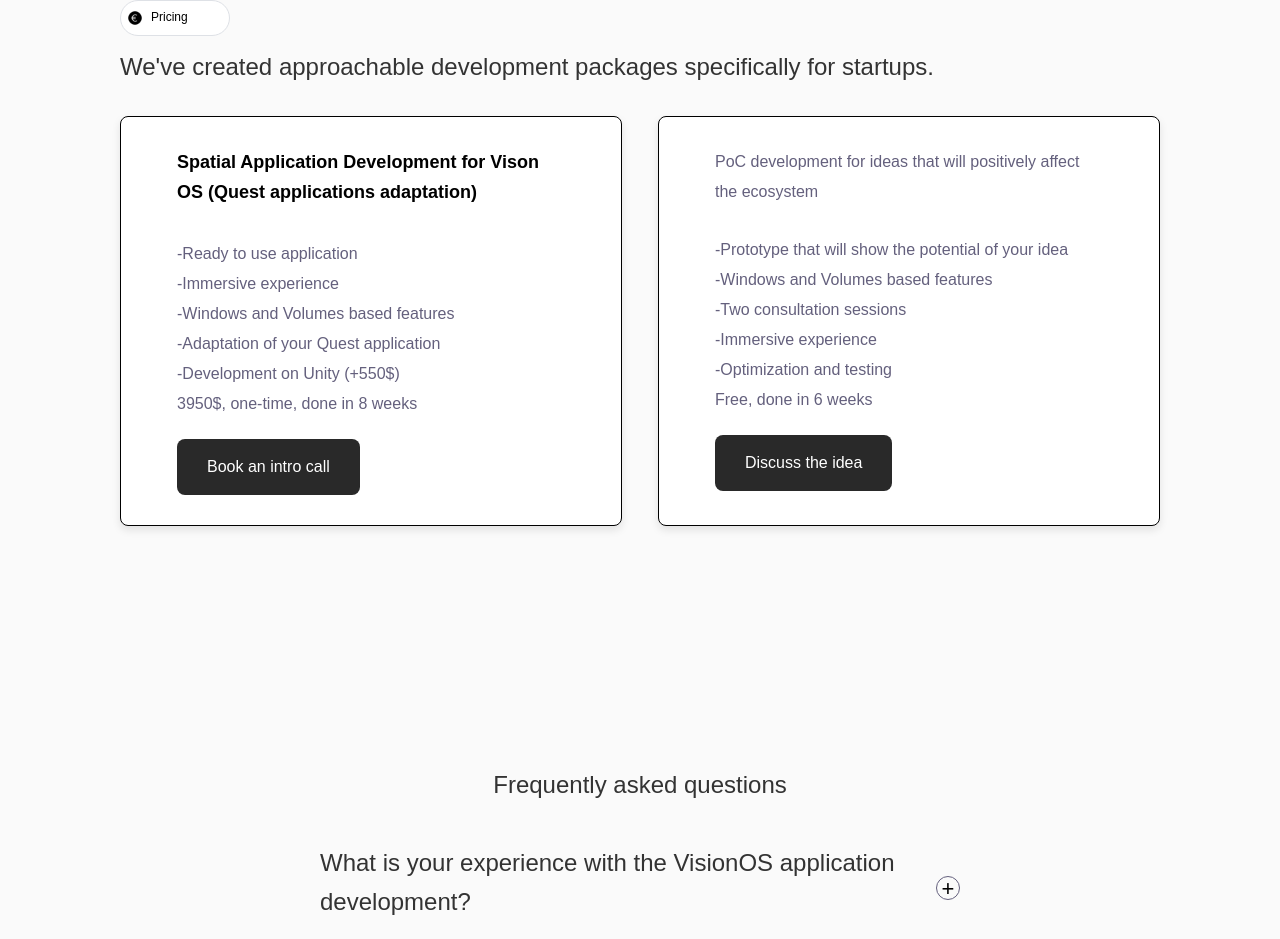
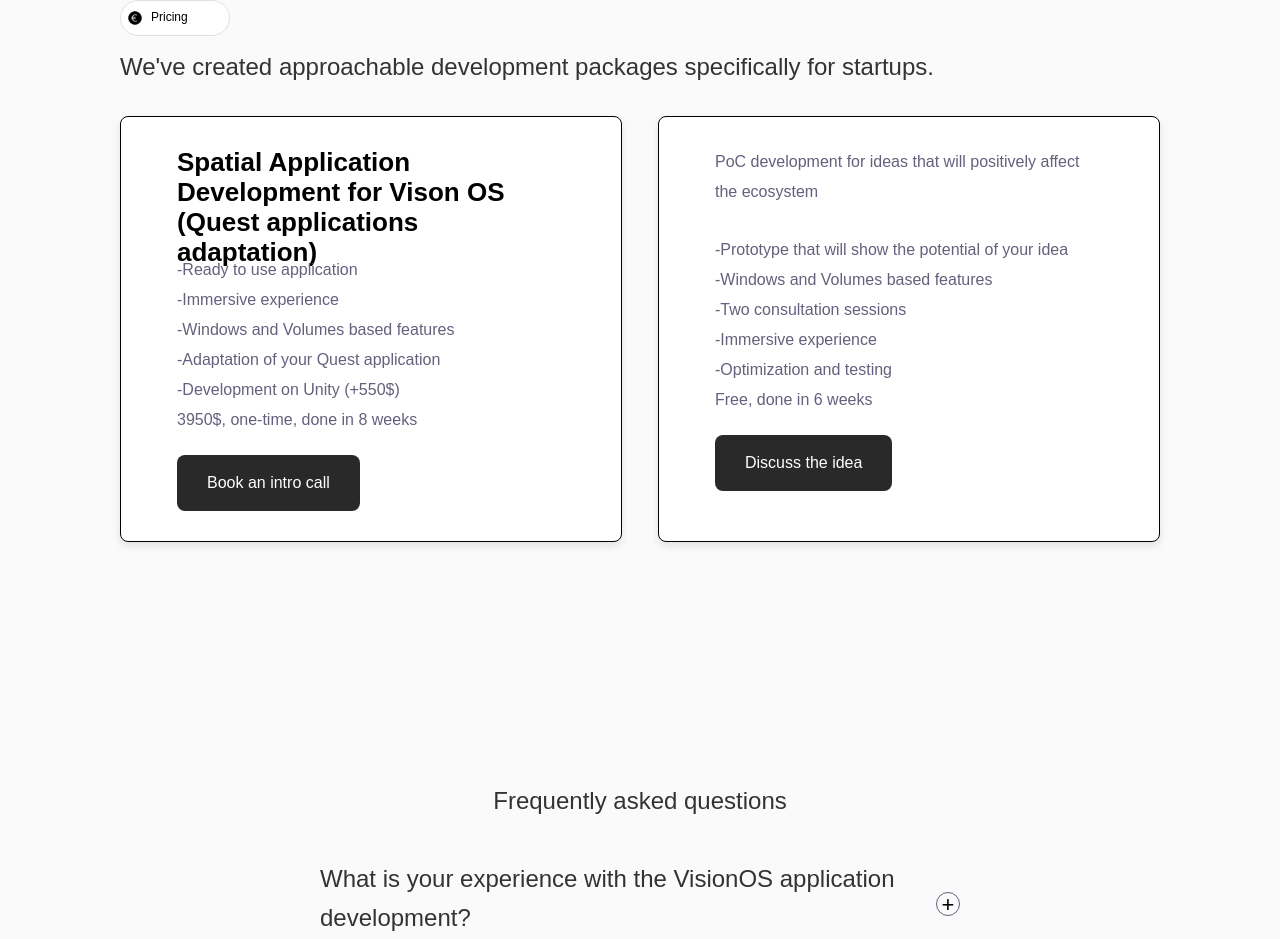
Before and after one commit to vladyslavpodenko/Spatiumxr.eu, a Next.js app: page / in a window 1280 px wide. Shown: the part 1605-2544 px from the top of the page. Built offline with nearby package versions, Linux system fonts and the light colour scheme; a web font is replaced by a local one.

Commit message:
Update Index.css

```diff
--- a/src/styles/Index.css
+++ b/src/styles/Index.css
@@ -162,7 +162,7 @@
 
 .package-card h6 {
     color: #000000;
-    font-size: 18px;
+    font-size: 26px;
     font-style: normal;
     font-weight: 600;
     line-height: 30px;
```
